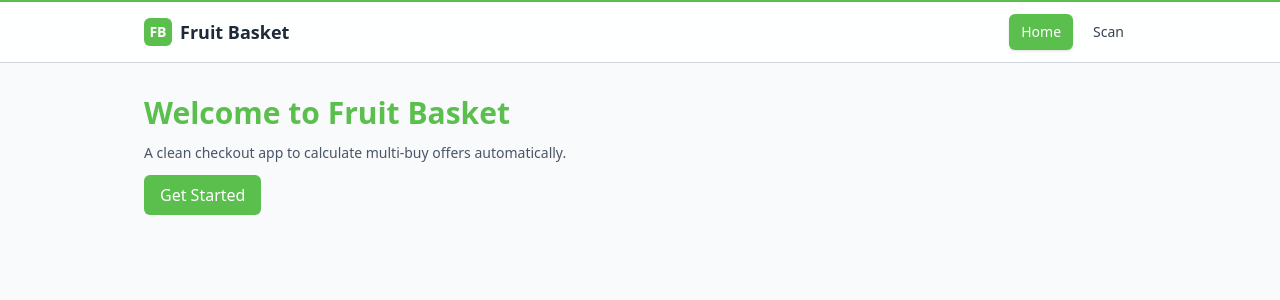
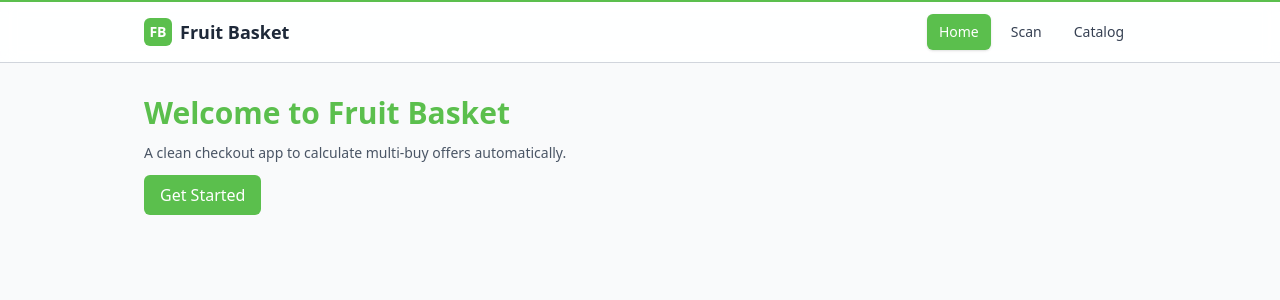
Before and after one commit to heshamelmasry77/fruit-basket, a React (Vite) app: page / in a window 1280 px wide. Shown: the top 300 px of the page. Built offline with nearby package versions, Linux system fonts and the light colour scheme.

Commit message:
add new page catalog page and loop on the items in the fixture

```diff
--- /dev/null
+++ b/src/pages/CatalogPage.tsx
@@ -0,0 +1,28 @@
+import { CATALOG } from "@/lib/pricing/fixtures";
+
+export default function CatalogPage() {
+  return (
+    <section className="space-y-4">
+      <h2 className="text-2xl font-semibold">Catalog</h2>
+
+      <ul className="rounded-md border divide-y bg-white">
+        {CATALOG.map((item) => (
+          <li key={item.code} className="px-3 py-3 text-sm flex flex-col gap-1">
+            <span className="capitalize font-medium">{item.code}</span>
+            <span>Price: {item.unitPrice}</span>
+
+            {item.offer ? (
+              <span>
+                Offer: {item.offer.qty} for {item.offer.bundlePrice}
+              </span>
+            ) : (
+              <span>Offer: —</span>
+            )}
+          </li>
+        ))}
+      </ul>
+
+      <p className="text-xs text-gray-600">Showing all items from the in-memory catalog.</p>
+    </section>
+  );
+}
--- a/src/routes/root/RootLayout.tsx
+++ b/src/routes/root/RootLayout.tsx
@@ -6,11 +6,9 @@ export default function RootLayout() {
 
   return (
     <div className="min-h-dvh flex flex-col bg-gray-50 text-gray-800">
-      {/* Sticky, subtle blur, thin top brand bar */}
       <header className="sticky top-0 z-10 bg-white/85 backdrop-blur border-b border-gray-300">
         <div className="h-0.5 w-full bg-brand" />
         <div className="mx-auto max-w-5xl px-4 py-3 flex items-center justify-between">
-          {/* Brand mark + title */}
           <Link to="/" className="flex items-center gap-2">
             <span className="inline-flex h-7 w-7 items-center justify-center rounded-md bg-brand text-white text-sm font-bold">
               FB
@@ -18,16 +16,13 @@ export default function RootLayout() {
             <span className="text-lg font-semibold">Fruit Basket</span>
           </Link>
 
-          {/* Simple pill nav with clear active state */}
           <nav className="flex gap-2">
             <NavLink
               to="/"
               className={({ isActive }) =>
-                `${linkBase} ${
-                  isActive
-                    ? "bg-brand text-white shadow-sm"
-                    : "text-gray-700 hover:bg-gray-100 hover:text-brand-dark"
-                }`
+                isActive
+                  ? `${linkBase} bg-brand text-white shadow-sm`
+                  : `${linkBase} text-gray-700 hover:bg-gray-100 hover:text-brand`
               }
             >
               Home
@@ -36,14 +31,23 @@ export default function RootLayout() {
             <NavLink
               to="/scan"
               className={({ isActive }) =>
-                `${linkBase} ${
-                  isActive
-                    ? "bg-brand text-white shadow-sm"
-                    : "text-gray-700 hover:bg-gray-100 hover:text-brand-dark"
-                }`
+                isActive
+                  ? `${linkBase} bg-brand text-white shadow-sm`
+                  : `${linkBase} text-gray-700 hover:bg-gray-100 hover:text-brand`
               }
             >
               Scan
+            </NavLink>
+
+            <NavLink
+              to="/catalog"
+              className={({ isActive }) =>
+                isActive
+                  ? `${linkBase} bg-brand text-white shadow-sm`
+                  : `${linkBase} text-gray-700 hover:bg-gray-100 hover:text-brand`
+              }
+            >
+              Catalog
             </NavLink>
           </nav>
         </div>
--- a/src/routes/router.tsx
+++ b/src/routes/router.tsx
@@ -3,6 +3,7 @@ import RootLayout from "@/routes/root/RootLayout";
 import HomePage from "@/pages/HomePage";
 import NotFound from "@/pages/NotFound";
 import ScanPage from "@/pages/ScanPage";
+import CatalogPage from "@/pages/CatalogPage";
 
 export const router = createBrowserRouter([
   {
@@ -12,6 +13,7 @@ export const router = createBrowserRouter([
       { index: true, element: <HomePage /> },
       { path: "scan", element: <ScanPage /> },
       { path: "*", element: <NotFound /> },
+      { path: "catalog", element: <CatalogPage /> },
     ],
   },
 ]);
```
